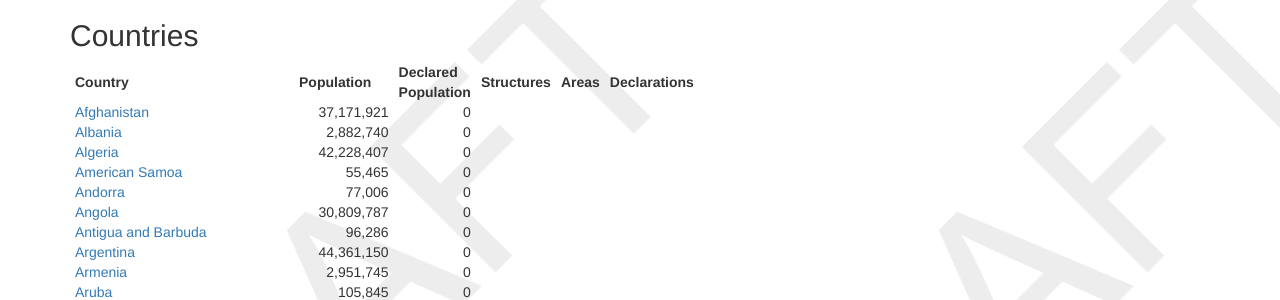
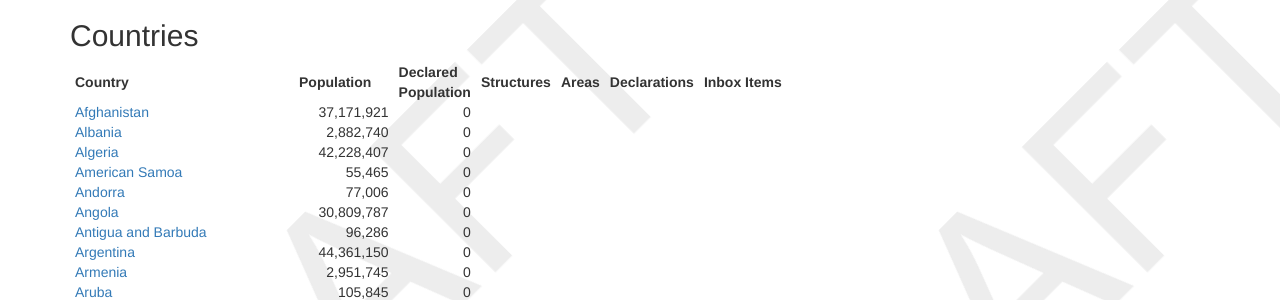
Before and after one commit to xpatiate/climate-emergency-declarations, a Django app: page /cegov/countries/ in a window 1280 px wide. Shown: the part 51-351 px from the top of the page. Run offline with Django 3.2, Linux system fonts and the light colour scheme; data comes from the database, SQL or seed files in the repository; data that the repository does not hold is empty; parts of the project's set-up code (start-up, migrations or seed data) failed here and were passed over; some libraries are stand-ins or nearby versions.

Commit message:
added inbox count to countries

```diff
--- a/govtrack/templates/govtrack/countries.html
+++ b/govtrack/templates/govtrack/countries.html
@@ -14,6 +14,7 @@
         <th align='right'>Structures</th>
         <th align='right'>Areas</th>
         <th align='right'>Declarations</th>
+        <th align='right'>Inbox Items</th>
       </tr>
     {% for country in country_list %}
         <tr>
@@ -23,6 +24,7 @@
         <td align='right'>{% if country.num_structures > 1%}{{ country.num_structures }}{% endif %}</td>
         <td align='right'>{% if country.num_areas > 1 %}{{ country.num_areas }}{% endif %}</td>
         <td align='right'>{% if country.num_declarations %}{{ country.num_declarations }}{% endif %}</td>
+        <td align='right'>{% if country.inbox_count %}{{ country.inbox_count }}{% endif %}</td>
         </td>
         </tr>
     {% endfor %}
--- a/govtrack/views.py
+++ b/govtrack/views.py
@@ -51,6 +51,7 @@ def area(request, area_id):
 def countries(request):
     clist = Country.objects.order_by('name')
     for c in clist:
+        c.inbox_count = ImportDeclaration.objects.filter(country=c).count()
         c.area_population = c.current_popcount
     return render(request, 'govtrack/countries.html', {'country_list': clist})
 
```
